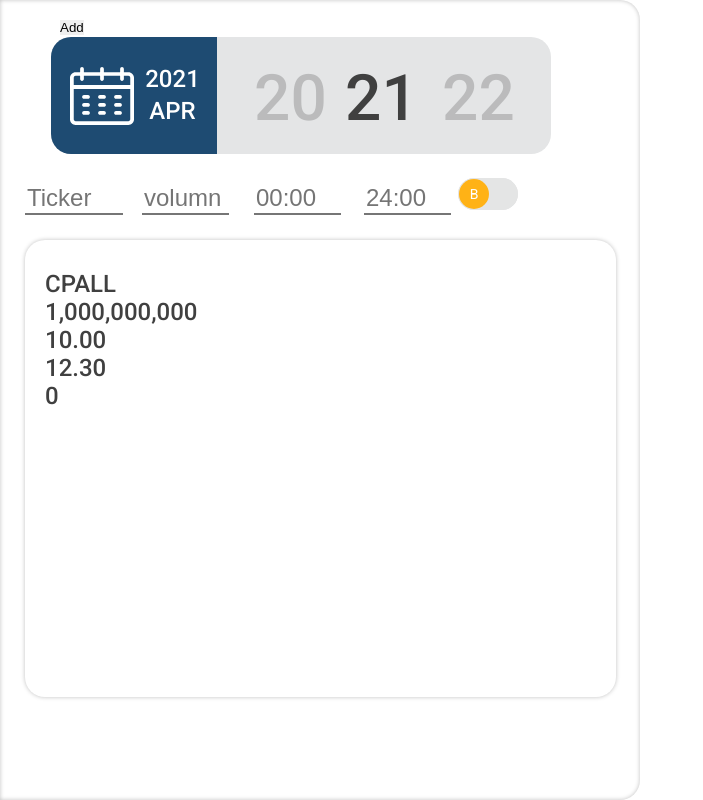
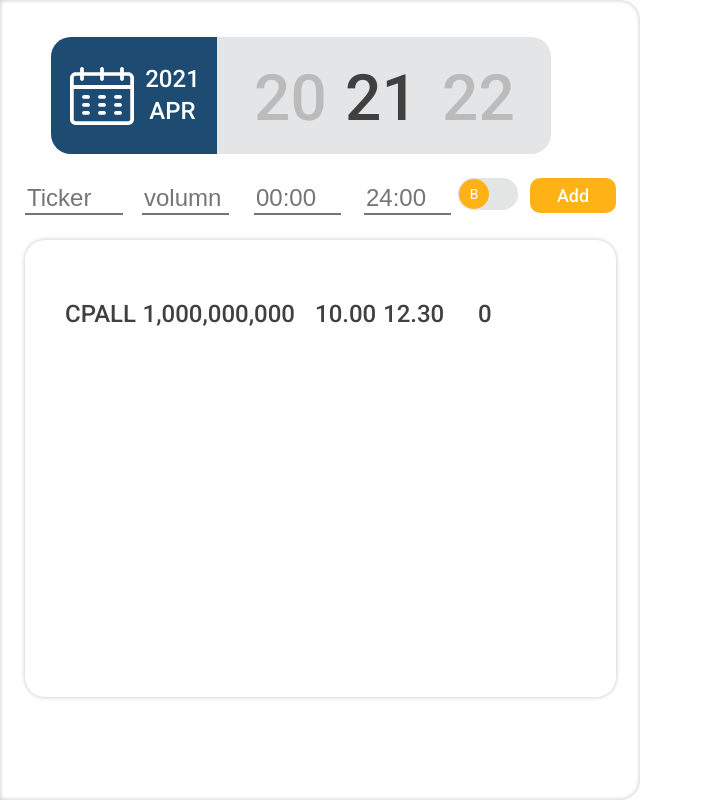
Before and after one commit to pattarathorn/erudite_oms, a React (Create React App) app: page / in a window 1280 px wide. Shown: the whole page, without its empty margins (0-703 px from the left). Built offline with nearby package versions, Linux system fonts and the light colour scheme.

Commit message:
update css , input form

```diff
--- a/src/component/AddList.js
+++ b/src/component/AddList.js
@@ -5,7 +5,7 @@
 
 
 const AddList = ({ initList,  setlist}) => {
-
+    /* --- Type --- */
     const [check,setStatus]=useState(false)
     const [type,setType] = useState('Buy')
     const handleType = () =>{
@@ -17,35 +17,40 @@
             setType('Sell')
         }
     }
+
+    /* --- set state element --- */
     const [ticker,setTicker] = useState('')
-    const [volumn,setVolumn] = useState()
+    const [volumn,setVolumn] = useState('')
     const [start_time,setTimestart] = useState('')
     const [end_time,setTimestop] = useState('')
-    const [addstatus,setAddstatus] = useState(0)
 
+    /* --- change state element --- */
     function changeTicker(e){
-        setAddstatus(prevstatus => prevstatus+1)
-        console.log(addstatus)
-        setTicker(e.target.value)
+        setTicker(prevticker => e.target.value)
         console.log(ticker)
     }
+
     function changeVolumn(e){
+        console.log(volumn)
         const re = /^[0-9\b]+$/;
         if (e.target.value === '' || re.test(e.target.value)) {
             setVolumn(e.target.value)
         }
-        console.log(volumn)
     }
+
     function changeTimestart(e){
         setTimestart(e.target.value)
         console.log(start_time)
     }
+
     function changeTimestop(e){
         setTimestop(e.target.value)
         console.log(end_time)
     }
+    /* ----------------------------*/
+
+    /* --- Add element to list --- */
     function handleAdd(e) {
-
         const newList = initList.concat({ ticker, volumn, start_time, end_time ,type});
         setlist(newList)
         console.log(newList)
@@ -57,7 +62,7 @@
             <input className="input-ticker" type = "text" value={ticker} placeholder="Ticker" onChange={changeTicker}/>
             <input className="input-volomn" type = "text"  pattern="[0-9]*" value={volumn} placeholder="volumn" onChange={changeVolumn}/>
             <input className="input-timestart" type = "text" value={start_time} placeholder="00:00" onChange={changeTimestart}/>
-                <input className="input-timeend" type = "text" value={end_time} placeholder="24:00" onChange={changeTimestop}/>
+            <input className="input-timeend" type = "text" value={end_time} placeholder="24:00" onChange={changeTimestop} />
                 <Switch
                     onChange={handleType}
                     checked={check}
@@ -100,7 +105,7 @@
                         uncheckedIcon=''
                         checkedIcon=''
                 />
-                <button className="button-add" onClick={handleAdd} > Add </button>
+            <button className="button-add"onClick={handleAdd} disabled={ticker.length<1 || volumn.length <1 || start_time.length <1 || end_time.length <1}> Add </button>
         </div>
     )
 }
--- a/src/component/ListTicker.js
+++ b/src/component/ListTicker.js
@@ -3,11 +3,11 @@
 function ListTicker(props){
     const item = props.props.map((item) =>
         <div key={item.id}>
-            <div>{item.ticker}</div>
-            <div>{item.volumn}</div>
-            <div>{item.start_time}</div>
-            <div>{item.end_time}</div>
-            <div>{item.type}</div>
+            <div className='show-ticker'>{item.ticker}</div>
+            <div className='show-volumn'>{item.volumn}</div>
+            <div className='show-start-time'>{item.start_time}</div>
+            <div className='show-end-time'>{item.end_time}</div>
+            <div className='show-type'>{item.type}</div>
 
         </div>
 
--- a/src/component/style.css
+++ b/src/component/style.css
@@ -53,6 +53,9 @@
     padding:0;
     margin:0;
 }
+
+/*--- calendarModule ---*/
+
 .calendarMonth-Year{
     position: absolute;
     width: 166px;
@@ -163,6 +166,7 @@
     left: 7.5%;
     top:25%;
 }
+/*-----------------------------------*/
 
 .card-data{
     position: absolute;
@@ -175,7 +179,7 @@
     box-shadow: 0px 0px 4px rgba(0, 0, 0, 0.25);
     border-radius: 20px;
 }
-
+/* --------- listTicker.js ------------- */
 .font-listticker{
     position: absolute;
     left: 20px;
@@ -189,9 +193,92 @@
     color: #404040;
 }
 
+.show-ticker{
+    position: absolute;
+    width: 43px;
+    height: 28px;
+    left: 20px;
+    top: 30px;
+    font-style: normal;
+    font-weight: 500;
+    font-size: 24px;
+    line-height: 28px;
+    /* dark */
+    color: #404040;
+}
+.show-volumn{
+    position: absolute;
+    width: fit-content;
+    height: 28px;
+    top: 30px;
+    right: -250px;
+    font-style: normal;
+    font-weight: 500;
+    font-size: 24px;
+    line-height: 28px;
+    /* dark */
+    color: #404040;
+}
+.show-start-time{
+    position: absolute;
+    width: 60px;
+    height: 28px;
+    left: 270px;
+    top: 30px;
+
+    font-style: normal;
+    font-weight: 500;
+    font-size: 24px;
+    line-height: 28px;
+    /* dark */
+    color: #404040;
+}
+.show-end-time{
+    position: absolute;
+    width: 60px;
+    height: 28px;
+    left: 338px;
+    top: 30px;
+
+    font-style: normal;
+    font-weight: 500;
+    font-size: 24px;
+    line-height: 28px;
+    /* dark */
+    color: #404040;
+}
+.show-type{
+    position: absolute;
+    width: 60px;
+    height: 28px;
+    left: 433px;
+    top: 30px;
+
+    font-style: normal;
+    font-weight: 500;
+    font-size: 24px;
+    line-height: 28px;
+    /* dark */
+    color: #404040;
+}
+/* -----------------------------------------*/
 /* --- Addlist.js ---*/
 .button-add{
-    top:100px
+    position: absolute;
+    width: 86px;
+    height: 35px;
+    left: 530px;
+    top: 178px;
+    /* main */
+    background: #FFB216;
+    border-radius: 10px;
+    font-family: Roboto;
+    font-style: normal;
+    font-weight: 500;
+    font-size: 18px;
+    line-height: 21px;
+    color: white;
+
 }
 .input-ticker{
     position: absolute;
@@ -234,7 +321,7 @@
     font-size: 24px;
     line-height: 28px;
     /* base */
-    color: #E4E5E6;
+    color:#404040;
 }
 .input-timeend{
     position: absolute;
@@ -248,7 +335,7 @@
     font-size: 24px;
     line-height: 28px;
     /* base */
-    color: #E4E5E6;
+    color:#404040;
 }
 .input-switch{
     position: absolute;
@@ -260,3 +347,5 @@
     background: #E4E5E6;
     border-radius: 100px;
 }
+
+/* ----------------- */
```
Lines whose indentation alone changed are shown as unchanged.
